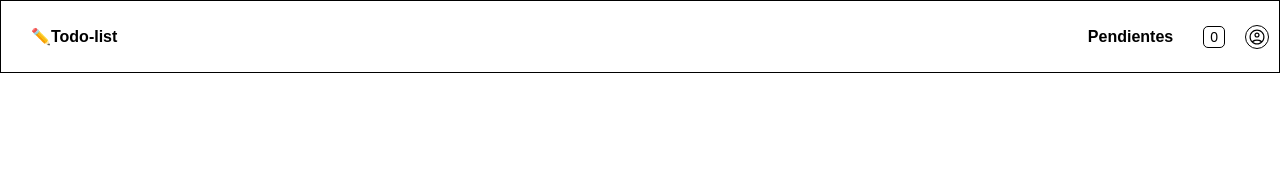
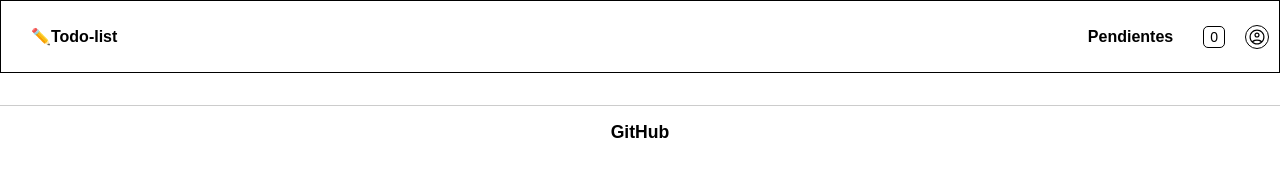
Before and after one commit to SantiagoEmilio/todoList, a plain HTML site: page pages/dasboar.html in a window 1280 px wide. Drawn offline with Linux system fonts and the light colour scheme.

Commit message:
se termina el footer

```diff
--- a/VIews/dasboarView.js
+++ b/VIews/dasboarView.js
@@ -1,3 +1,4 @@
+import { footer } from "../components/footer/footer.js";
 import { header } from "../components/header/headerComponent.js";
 
 export function dasboard(){
@@ -6,6 +7,8 @@ export function dasboard(){
 
     seccion.appendChild(header());
 
+seccion.appendChild(footer());
+
     return seccion;
 
 }
--- a/components/footer/footer.css
+++ b/components/footer/footer.css
@@ -0,0 +1,29 @@
+footer {
+    margin-top: 2rem;
+    text-align: center;
+    font-family: Arial, sans-serif;
+}
+
+footer hr {
+    border: none;
+    border-top: 1px solid #ccc;
+    margin-bottom: 1rem;
+}
+
+.footer-contenido {
+    display: flex;
+    justify-content: center;
+    align-items: center;
+}
+
+.footer-github {
+    text-decoration: none;
+    color: #000;
+    font-weight: bold;
+    font-size: 1.1rem;
+    transition: color 0.3s ease;
+}
+
+.footer-github:hover {
+    color: #4ED4F5;
+}
--- a/components/footer/footer.js
+++ b/components/footer/footer.js
@@ -0,0 +1,23 @@
+export function footer() {
+    let footer = document.createElement('footer');
+
+    let hr = document.createElement('hr');
+    footer.appendChild(hr);
+
+    let divContenido = document.createElement('div');
+    divContenido.className = "footer-contenido";
+
+    let spanVacio = document.createElement('span');
+    divContenido.appendChild(spanVacio);
+
+    let enlace = document.createElement('a');
+    enlace.className = "footer-github";
+    enlace.href = "https://github.com/Rg4Pablo21/todo_list.git";
+    enlace.innerText = "GitHub";
+    enlace.target = "_blank";
+    divContenido.appendChild(enlace);
+
+    footer.appendChild(divContenido);
+
+    return footer;
+}
--- a/pages/dasboar.html
+++ b/pages/dasboar.html
@@ -6,6 +6,7 @@
     <title>Document</title>
     <link rel="stylesheet" href="../config.css">
     <link rel="stylesheet" href="../components/header/headerComponent.css">
+    <link rel="stylesheet" href="../components/footer/footer.css">
 </head>
 <body>
 
```
